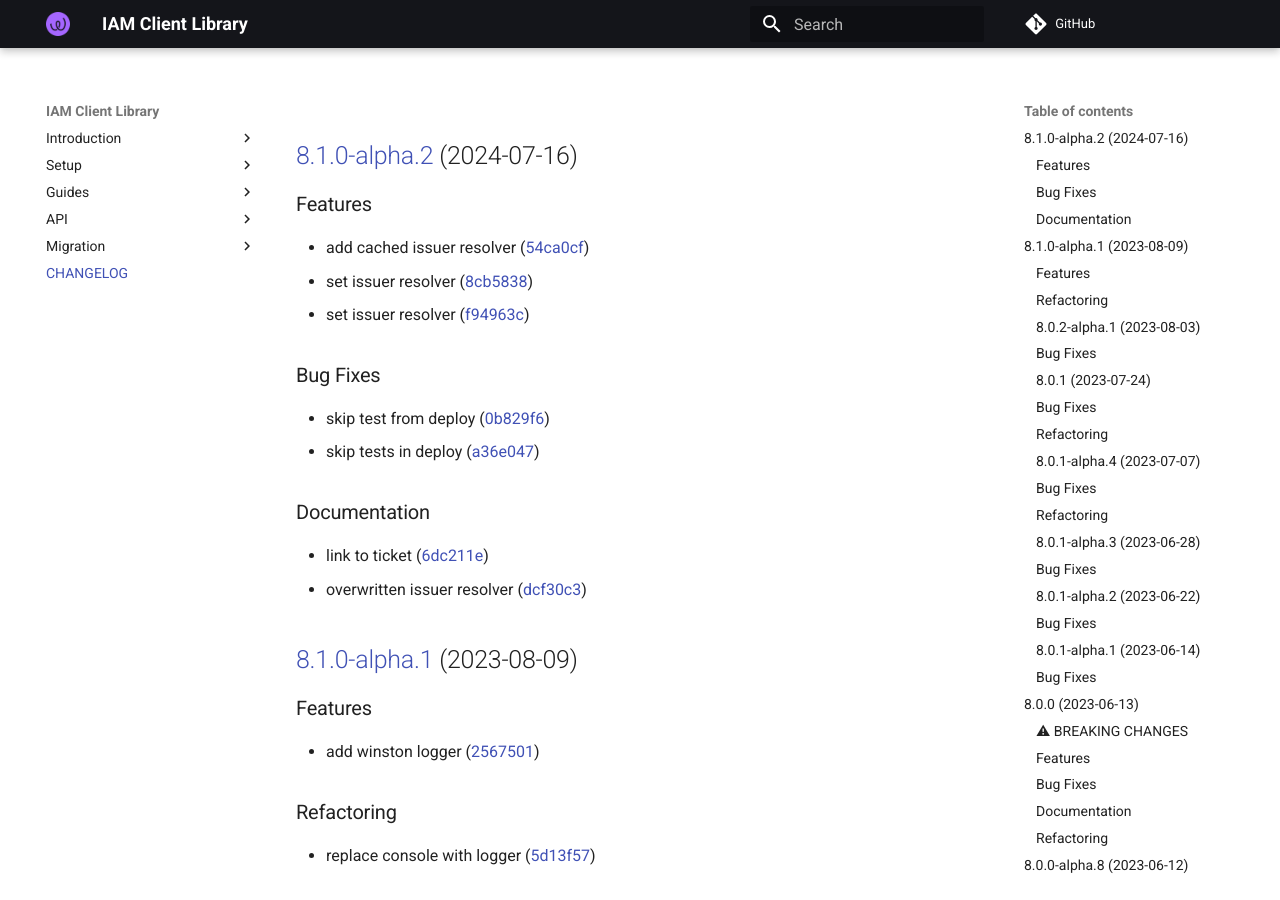
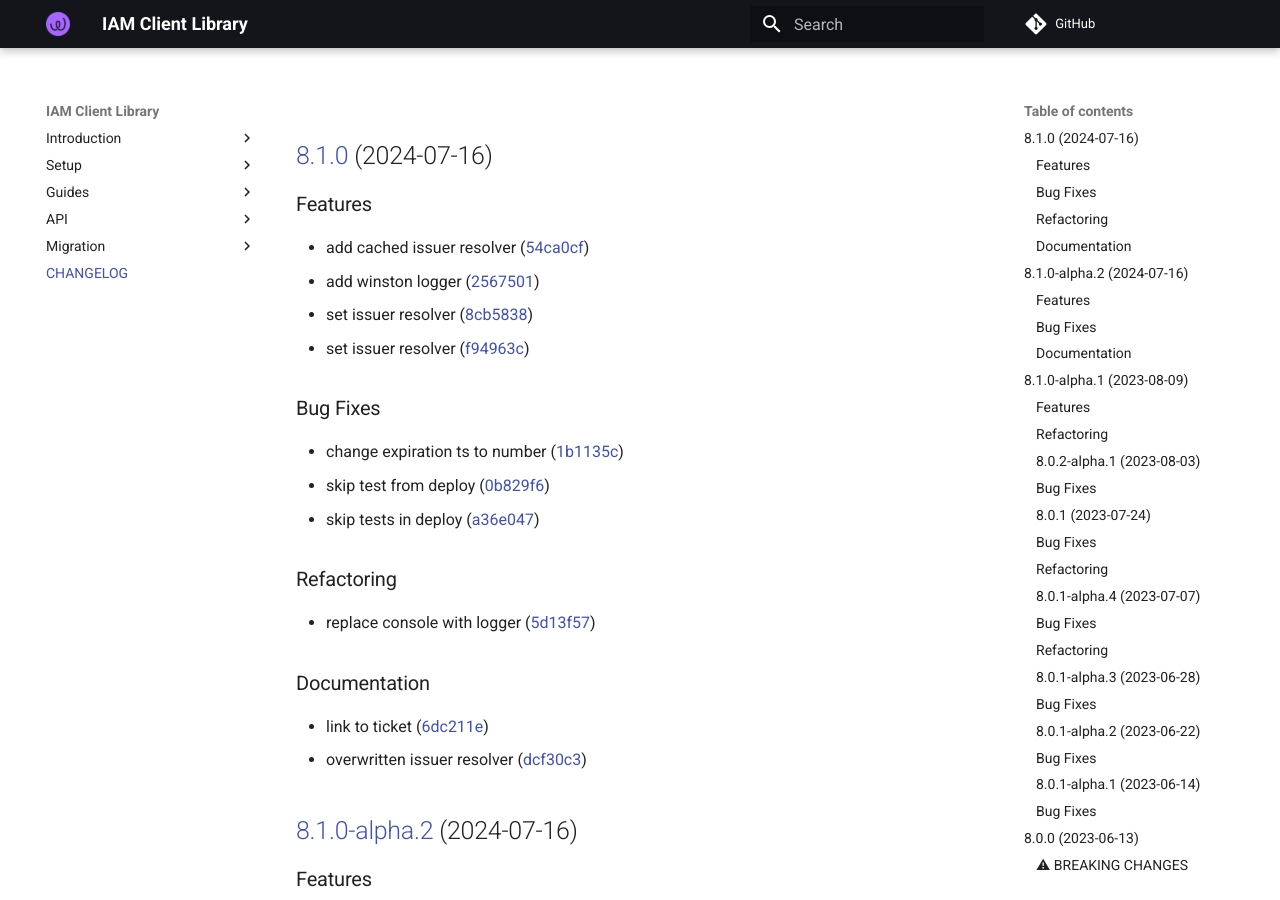
Before and after one commit to energywebfoundation/iam-client-lib, an MkDocs documentation site: the page built from docs/CHANGELOG.md, in a window 1280 px wide and 900 px high. Built offline with MkDocs 1.6.1 and Material for MkDocs 9.7.7, drawn with Linux system fonts in a browser that asks for light colours; comment, search, counter and statistics services are not loaded.

Commit message:
chore(release): 8.1.0 [skip ci]

```diff
--- a/docs/CHANGELOG.md
+++ b/docs/CHANGELOG.md
@@ -1,3 +1,31 @@
+## [8.1.0](https://github.com/energywebfoundation/iam-client-lib/compare/v8.0.1...v8.1.0) (2024-07-16)
+
+
+### Features
+
+* add cached issuer resolver ([54ca0cf](https://github.com/energywebfoundation/iam-client-lib/commit/54ca0cf84f70a05c431d682358635a644492bcdf))
+* add winston logger ([2567501](https://github.com/energywebfoundation/iam-client-lib/commit/256750155f4e692292e107263dc2746be4740d7d))
+* set issuer resolver ([8cb5838](https://github.com/energywebfoundation/iam-client-lib/commit/8cb5838678945706270509b66212eb4a883cd939))
+* set issuer resolver ([f94963c](https://github.com/energywebfoundation/iam-client-lib/commit/f94963c52d0beee0c726b7e0cf07de4247484675))
+
+
+### Bug Fixes
+
+* change expiration ts to number ([1b1135c](https://github.com/energywebfoundation/iam-client-lib/commit/1b1135c9d37825ef72f46c79e0844b723a08723e))
+* skip test from deploy ([0b829f6](https://github.com/energywebfoundation/iam-client-lib/commit/0b829f668704116f09c4b2a3baa8a17df130aa62))
+* skip tests in deploy ([a36e047](https://github.com/energywebfoundation/iam-client-lib/commit/a36e047d7e906e65ce4768267786bd4211e5504f))
+
+
+### Refactoring
+
+* replace console with logger ([5d13f57](https://github.com/energywebfoundation/iam-client-lib/commit/5d13f57923a16488075881b8c33c8f3c748d4d69))
+
+
+### Documentation
+
+* link to ticket ([6dc211e](https://github.com/energywebfoundation/iam-client-lib/commit/6dc211e461e91bc12864847d84f936cc81e7903a))
+* overwritten issuer resolver ([dcf30c3](https://github.com/energywebfoundation/iam-client-lib/commit/dcf30c328afcc2ca07a25f4dec8d05b8bf9d8302))
+
 ## [8.1.0-alpha.2](https://github.com/energywebfoundation/iam-client-lib/compare/v8.1.0-alpha.1...v8.1.0-alpha.2) (2024-07-16)
 
 
--- a/package.json
+++ b/package.json
@@ -1,6 +1,6 @@
 {
   "name": "iam-client-lib",
-  "version": "8.1.0-alpha.2",
+  "version": "8.1.0",
   "description": "Library for Decentralized Identity and Access Management",
   "main": "lib/index.js",
   "module": "lib.esm/index.js",
```
